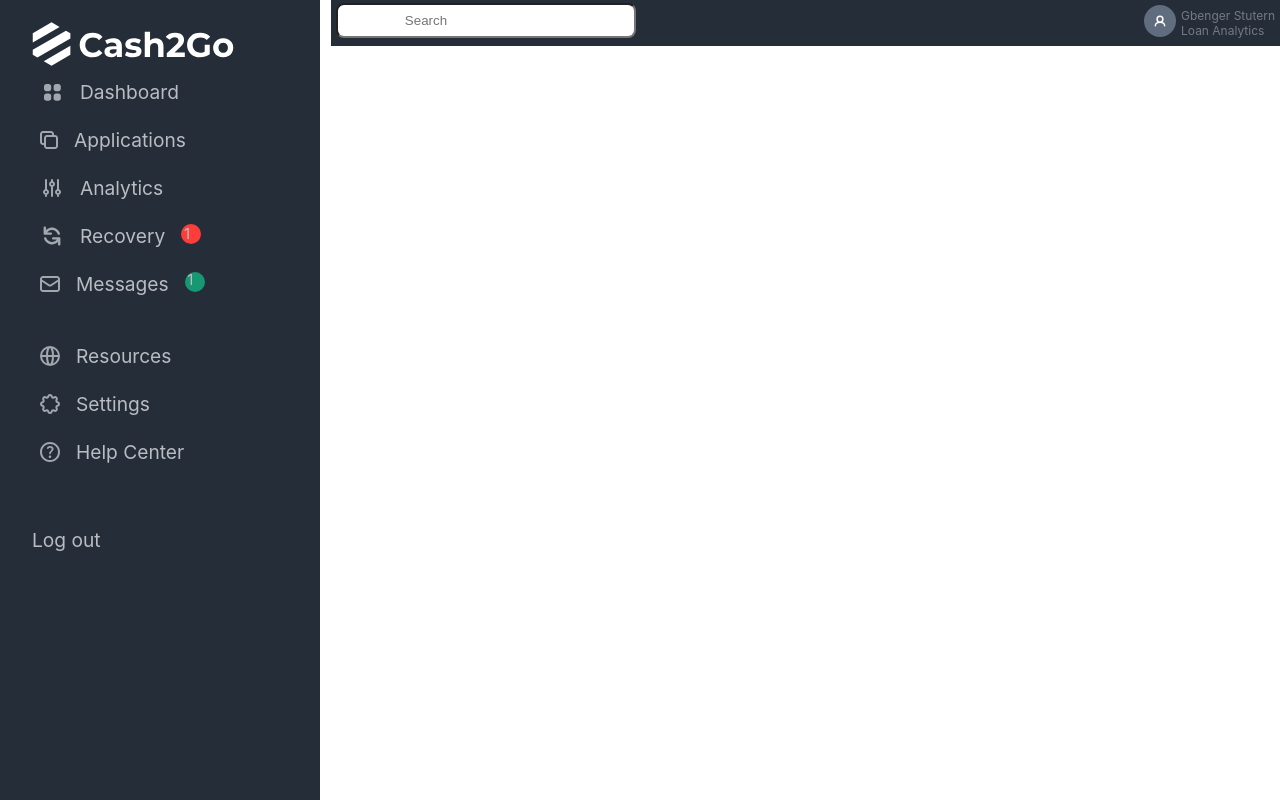
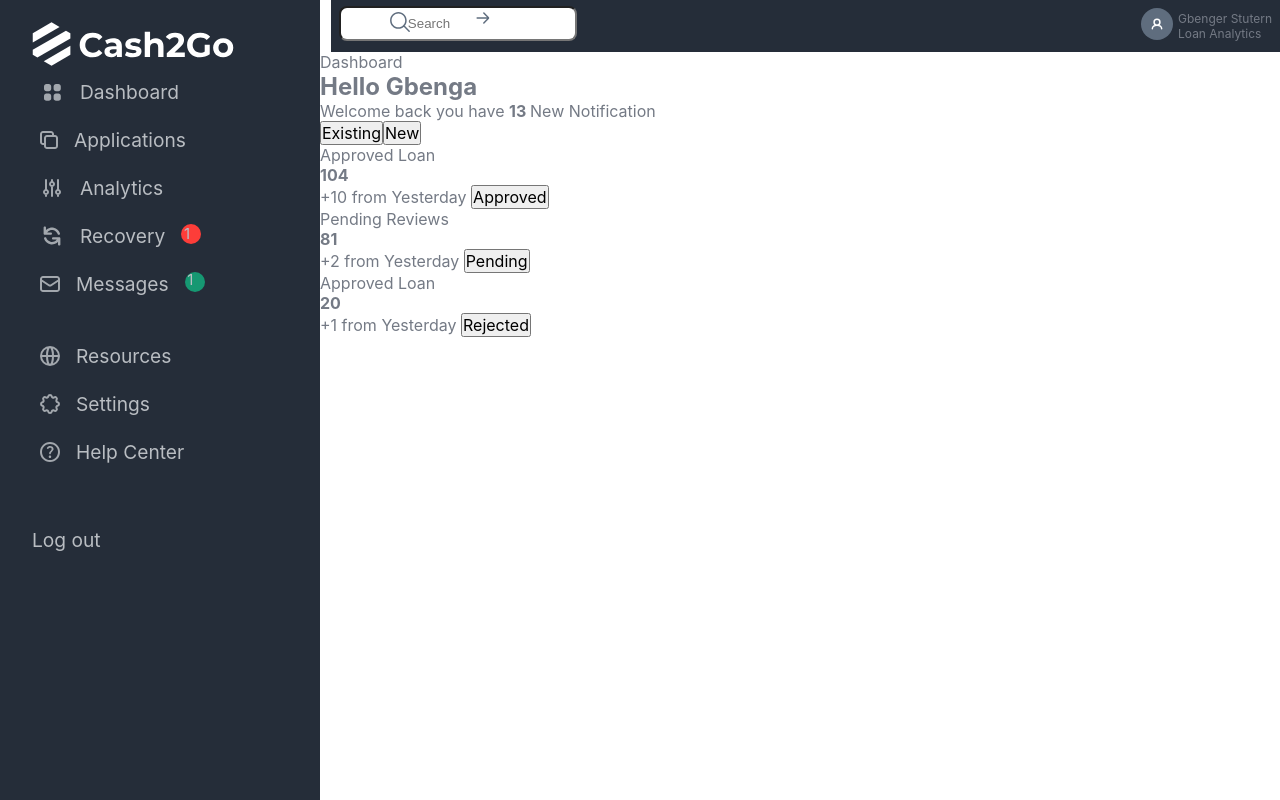
Before and after one commit to joyibeh93/Cash2go-loan-app, a React (Create React App) app: page /dashboard in a window 1280 px wide. Built offline with nearby package versions, Linux system fonts and the light colour scheme; the HTML template or start-up script is replaced by a standard one.

Commit message:
worked on the navbar

```diff
--- /dev/null
+++ b/src/Components/MainDashboard.jsx
@@ -0,0 +1,51 @@
+import React from 'react';
+
+// import '../Styles/maindashboard.css'
+
+function MainDashboard() {
+  return (
+    <div className='dashboard-content'>
+        <p>Dashboard</p>
+        <div className='notification'>
+            <div>
+                <h2>Hello Gbenga</h2>
+                <p>Welcome back you have <strong> 13 </strong> New Notification</p>
+            </div>
+            <div>
+                <button>Existing</button>
+                <button>New</button>
+            </div>
+        </div>
+        <div className='dash-top'>
+            <div>
+                <p>Approved Loan</p>
+                <p><strong>104</strong></p>
+                <p>+10 from Yesterday   <button>Approved</button> </p>
+
+            </div>
+            <div>
+
+            <div>
+                <p>Pending Reviews</p>
+                <p><strong>81</strong></p>
+                <p>+2 from Yesterday   <button>Pending</button> </p>
+
+            </div>
+
+            <div>
+                <p>Approved Loan</p>
+                <p><strong>20</strong></p>
+                <p>+1 from Yesterday   <button>Rejected</button> </p>
+
+            </div>
+
+            </div>
+
+
+        </div>
+
+    </div>
+  )
+}
+
+export default MainDashboard
--- a/src/Components/Navbar.jsx
+++ b/src/Components/Navbar.jsx
@@ -1,11 +1,15 @@
 import React from 'react'
 import usericon from '../assets/user-icon.svg'
+import searchicon from '../assets/Search.svg'
+import rightarrow from '../assets/Right-arrow.svg'
 import '../Styles/navbar.css'
 
 function Navbar() {
   return (
     <div className='navbar-item'>
+      <img src={searchicon} alt="searhicon" className='searchicon' />
       <input type="search" placeholder='Search' className='navbar-search'/>
+      <img src={rightarrow} alt="right-arrow" className='right-arrow' />
       <span className='navbar-item2'>
         <span>
           <img src={usericon} alt="user-icon" className='navbar-userIcon' />
--- a/src/Pages/Dashboard.jsx
+++ b/src/Pages/Dashboard.jsx
@@ -2,6 +2,7 @@ import React from 'react';
 import '../Styles/Dashboard.css';
 import Sidebar from '../Components/Sidebar';
 import Navbar from '../Components/Navbar';
+import MainDashboard from '../Components/MainDashboard';
 
 const Dashboard = () => {
   return (
@@ -14,7 +15,9 @@ const Dashboard = () => {
           <Navbar/>
 
         </div>
-        <div className="content-container"></div>
+        <div className="content-container">
+          <MainDashboard/>
+        </div>
       </div>
     </div>
   );
--- a/src/Styles/Dashboard.css
+++ b/src/Styles/Dashboard.css
@@ -53,5 +53,5 @@
 .top-bar {
   background-color: var(--side-bar-bg-clr);
   margin-left: 0.7rem;
-  padding: 5px;
+  padding: 8px;
 }
--- /dev/null
+++ b/src/Styles/maindasboard.css
@@ -0,0 +1,3 @@
+.notification{
+    display: flex;
+}
--- a/src/Styles/navbar.css
+++ b/src/Styles/navbar.css
@@ -4,7 +4,7 @@
 }
 
 .navbar-search{
-    width: 18.75rem;
+    width: 14.85rem;
     height: 2.1875rem;
     margin-top: -0.125rem;
 }
@@ -13,6 +13,17 @@
     justify-content: center;
     align-items: center;
 }
+.searchicon{
+    position: absolute;
+    top: 12px;
+    left:390px;
+}
+.right-arrow{
+    position: absolute;
+    top: 12px;
+    right:790px;
+
+}
 .navbar-userIcon{
     margin-right: 0.3125rem;
 }
```
